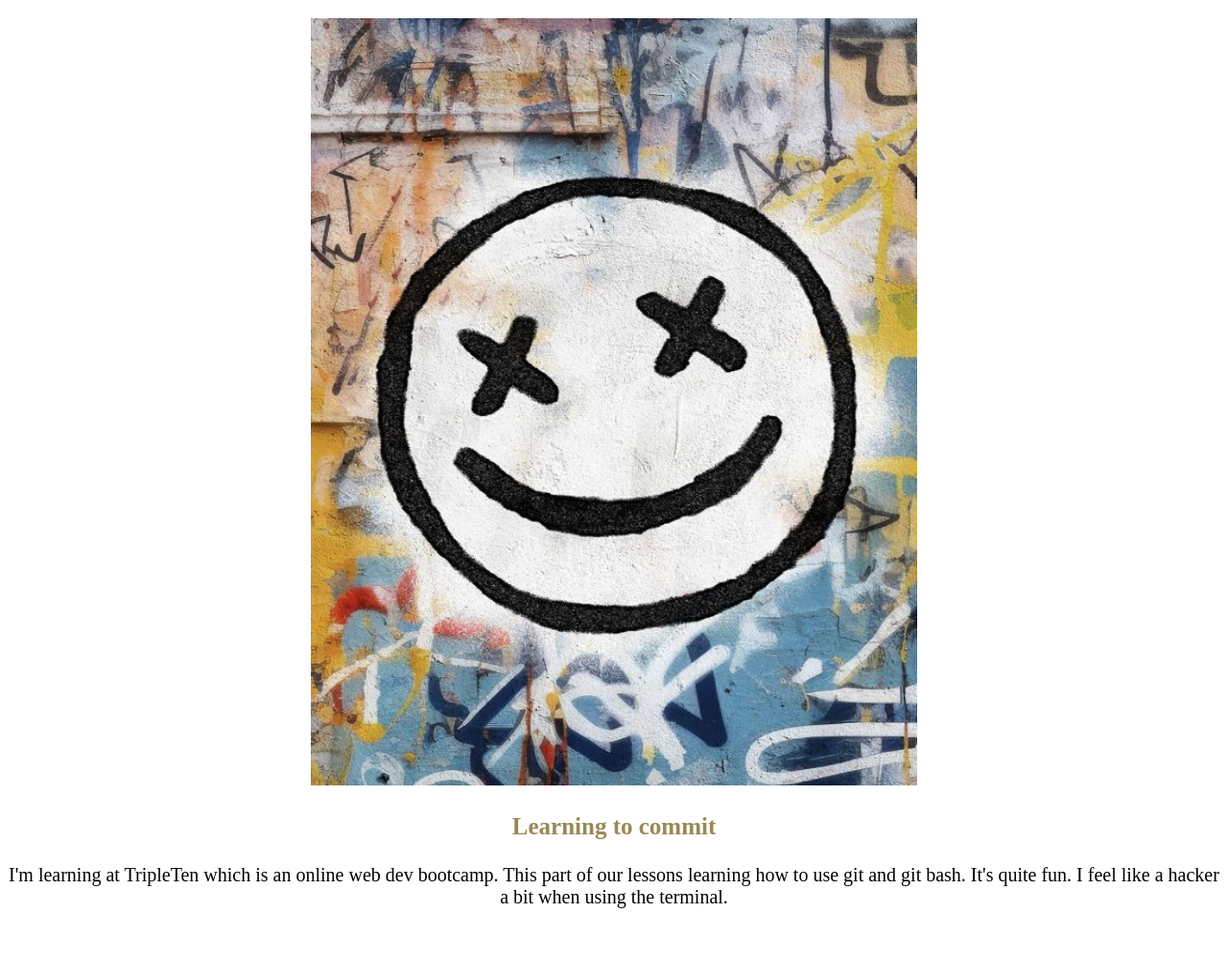
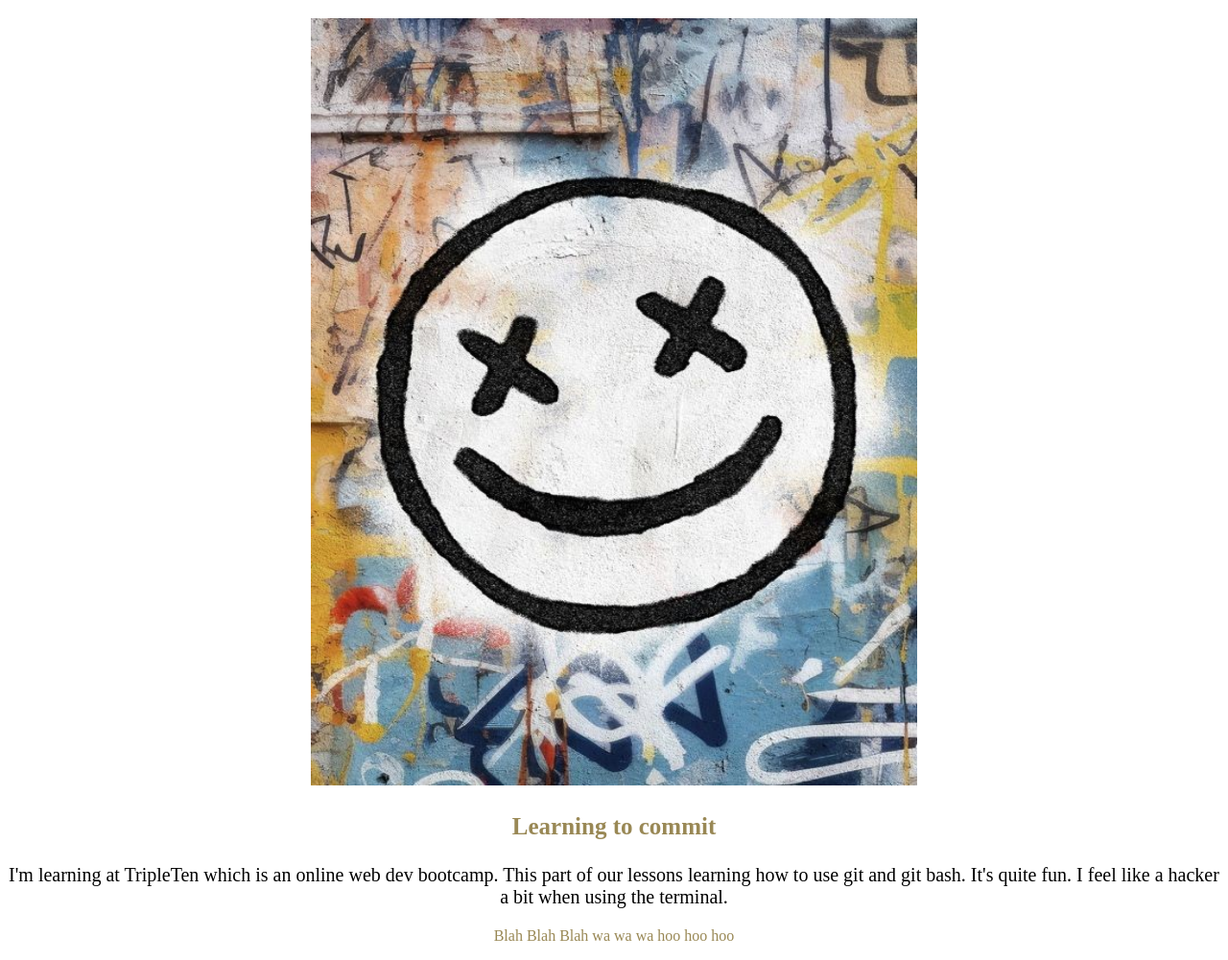
Before and after one commit to Hibiki38/new-repo, a plain HTML site: page index.html in a window 1280 px wide. Shown: the part 61-1062 px from the top of the page at 96% size. Before the commit the page ends 1028 px from the top, so only its background shows below. Drawn offline with Linux system fonts and the light colour scheme.

Commit message:
update html

```diff
--- a/index.html
+++ b/index.html
@@ -14,6 +14,7 @@
     <section class="main">
         <h3 class="main__title">Learning to commit</h3>
         <p class="main__content">I'm learning at TripleTen which is an online web dev bootcamp. This part of our lessons learning how to use git and git bash. It's quite fun. I feel like a hacker a bit when using the terminal.</p>
+        <p>Blah Blah Blah wa wa wa hoo hoo hoo</p>
     </section>
 </body>
 </html>
```
